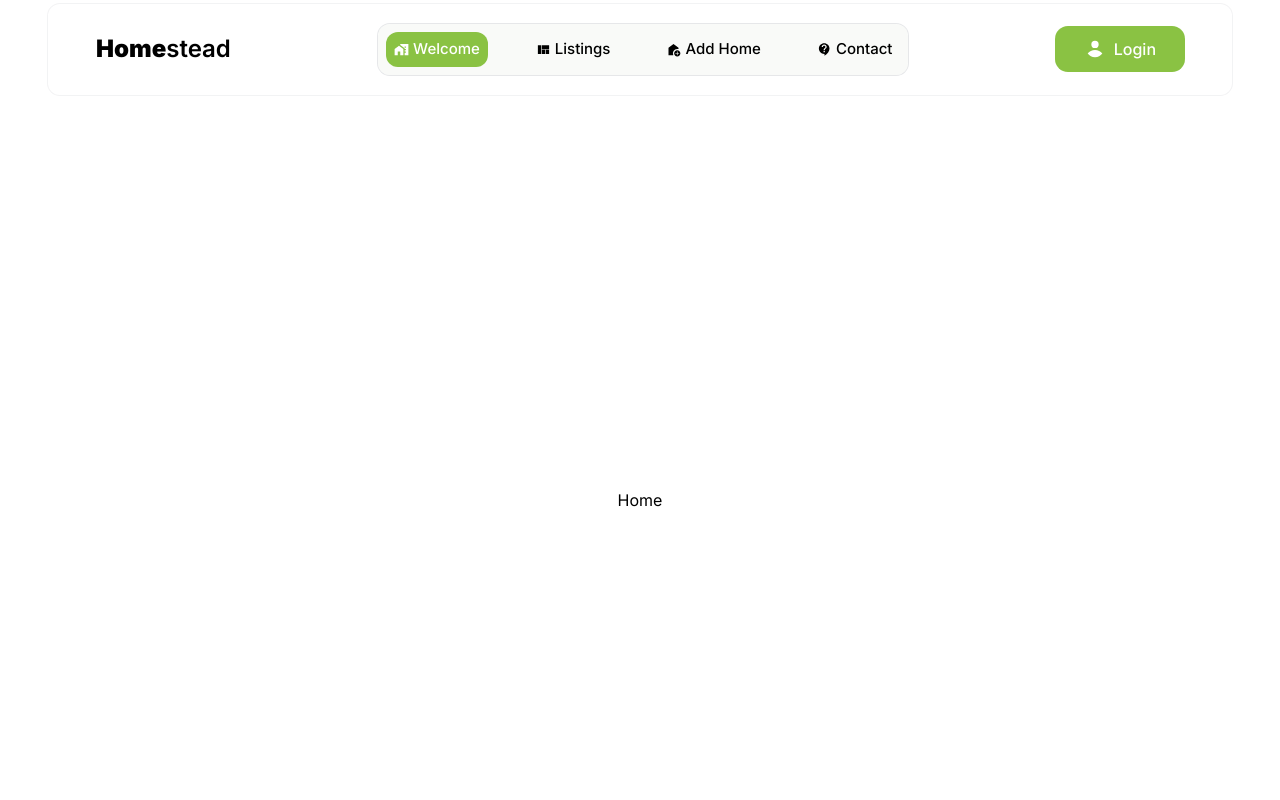
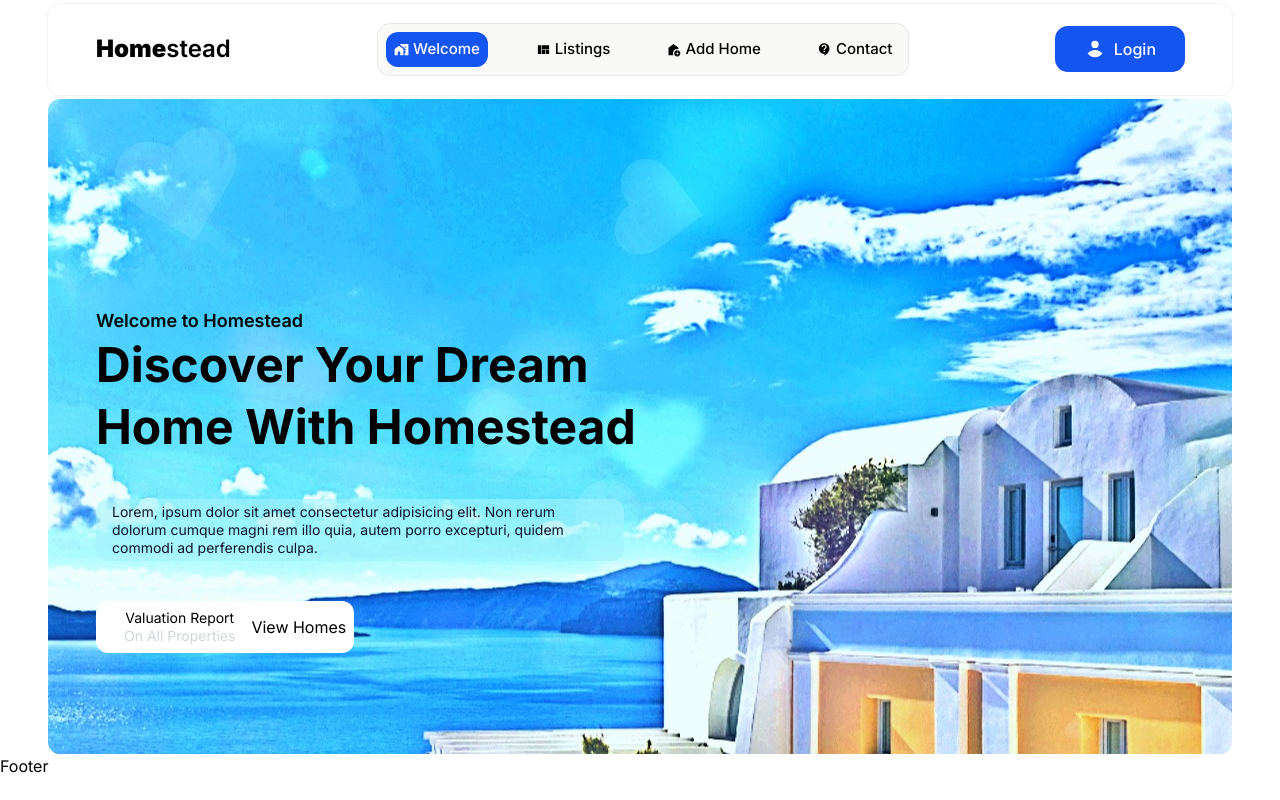
Before and after one commit to kgothatsontsane/homestead, a React (Vite) app in the folder frontend/: page / in a window 1280 px wide. Shown: the top 800 px of the page. Built offline with nearby package versions, Linux system fonts and the light colour scheme; a web font is replaced by a local one.

Commit message:
Add Hero component to Home page and update Tailwind configuration

```diff
--- /dev/null
+++ b/frontend/src/components/Hero.jsx
@@ -0,0 +1,27 @@
+import React from 'react'
+import { Link } from 'react-router-dom'
+
+const Hero = () => {
+  return (
+    <section className='max-padd-container pt-[99px]'>
+        <div className='max-padd-container bg-hero bg-center ng-cover bg-no-repeat h-[655px] w-full rounded-xl items-center'>
+            <div className='relative top-32 xs:top-52'>
+                <span className='medium-18'>Welcome to Homestead</span>
+                <h1 className='h1 capitalize max-w-[40rem]'>Discover Your Dream Home With Homestead</h1>
+                <p className='my-10 max-w-[33rem] text-slate-900 bg-cyan-200/60 rounded-xl pt-1 pb-1 pr-4 pl-4'> Lorem, ipsum dolor sit amet consectetur adipisicing elit. Non rerum dolorum cumque magni rem illo quia, autem porro excepturi, quidem commodi ad perferendis culpa.
+                </p>
+                {/* View Listings Button */}
+                <div className='inline-flex items-center justify-center gap-4 p-2 bg-white rounded-xl'>
+                    <div className='text-center regular-14 leading-tight pl-5'>
+                        <h5>Valuation Report</h5>
+                        <p>On All Properties</p>
+                    </div>
+                    <Link to="/listings">View Homes</Link>
+                </div>
+            </div>
+        </div>
+    </section>
+  )
+}
+
+export default Hero
--- a/frontend/src/pages/Home.jsx
+++ b/frontend/src/pages/Home.jsx
@@ -1,8 +1,11 @@
 import React from 'react'
+import Hero from '../components/Hero'
 
 const Home = () => {
   return (
-    <div className='flexCenter h-[999px] '>Home</div>
+    <main>
+        <Hero/>
+    </main>
   )
 }
 
--- a/frontend/tailwind.config.js
+++ b/frontend/tailwind.config.js
@@ -8,7 +8,7 @@ export default {
         extend: {
             colors: {
                 primary: "#f5f6f2",
-                secondary: "#8ac243",
+                secondary: "#1454f1",
                 tertiary: "#222222",
                 secondaryRed: "#f42c37",
                 secondaryYellow: "#fdc62e",
@@ -29,7 +29,7 @@ export default {
                 "4xl": "2200px",
             },
             backgroundImage: {
-                hero: "url(/src/assets/bg.png)",
+                hero: "url(/src/assets/bg.jpg)",
             },
         },
     },
```
Also changed, not shown: frontend/src/assets/bg.jpg (added).
